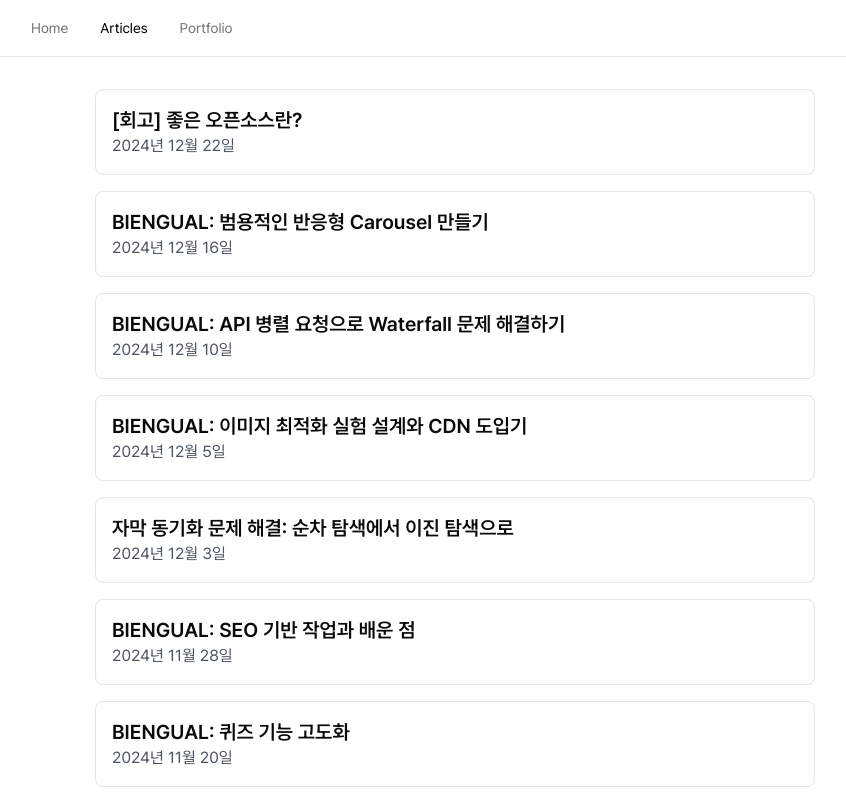
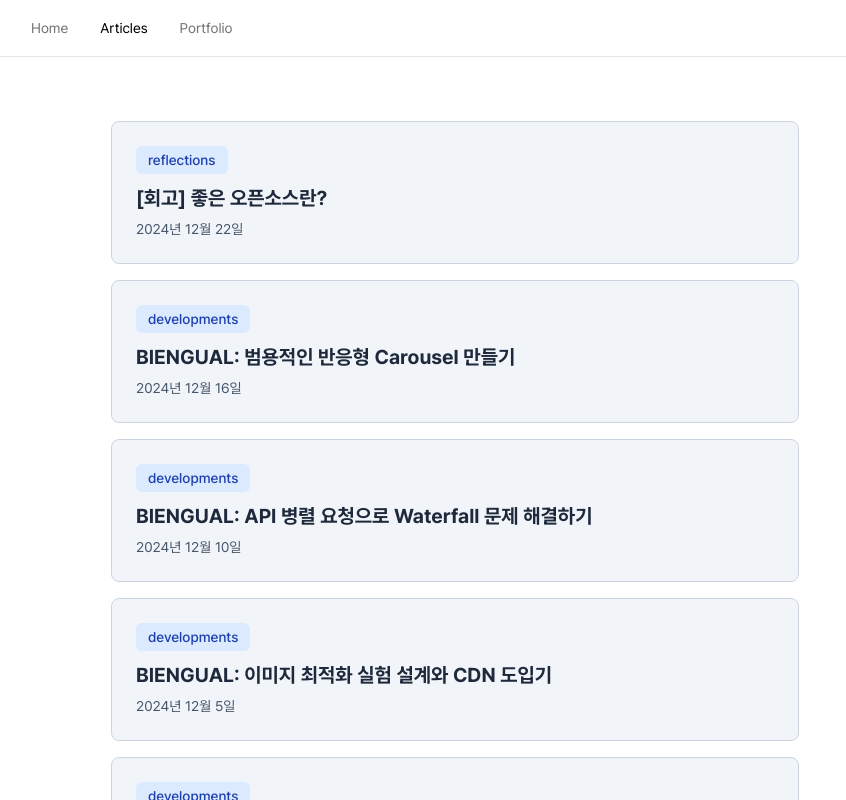
Before and after one commit to smosco/smosco.blog, a Next.js app: page /articles in a window 1280 px wide. Shown: the top 800 px of the page, without its empty margins (185-1031 px from the left). Built offline with nearby package versions, Linux system fonts and the light colour scheme.

Commit message:
feat: article 카드 컴포넌트

```diff
--- a/src/app/articles/[slug]/page.tsx
+++ b/src/app/articles/[slug]/page.tsx
@@ -11,7 +11,7 @@ export default async function BlogPostPage({
     return (
       <div className="flex flex-col space-y-4 mb-32">
         <h1 className="text-3xl font-bold text-center">
-          포스트를 찾을 수 없습니다.
+          글을 찾을 수 없습니다.
         </h1>
       </div>
     );
--- a/src/app/articles/page.tsx
+++ b/src/app/articles/page.tsx
@@ -1,29 +1,31 @@
+import ArticleCard from '@/components/ArticlleCard';
 import { getAllPosts } from '@/lib/markdown';
 import Link from 'next/link';
 
 export default function ArticlesPage() {
   const articles = getAllPosts();
-  const orderedArticles = articles.sort(function (a, b) {
-    return new Date(b.date).getTime() - new Date(a.date).getTime();
+
+  const orderedArticles = [...articles].sort((a, b) => {
+    const dateA = new Date(a.date).getTime();
+    const dateB = new Date(b.date).getTime();
+    return dateB - dateA;
   });
 
   return (
-    <div className="container mx-auto">
+    <div className="container mx-auto px-4 py-8">
       <ul className="space-y-4">
         {orderedArticles.map((article) => (
           <li key={article.slug}>
             <Link href={`/articles/${article.slug}`}>
-              <div className="border rounded-lg p-4 hover:shadow-md">
-                <h2 className="text-xl font-semibold">{article.title}</h2>
-                {/* 날짜 변환 */}
-                <p className="text-gray-600">
-                  {new Date(article.date).toLocaleDateString('ko-KR', {
-                    year: 'numeric',
-                    month: 'long',
-                    day: 'numeric',
-                  })}
-                </p>
-              </div>
+              <ArticleCard
+                category={article.category}
+                title={article.title}
+                date={new Date(article.date).toLocaleDateString('ko-KR', {
+                  year: 'numeric',
+                  month: 'long',
+                  day: 'numeric',
+                })}
+              />
             </Link>
           </li>
         ))}
--- /dev/null
+++ b/src/components/ArticlleCard.tsx
@@ -0,0 +1,37 @@
+import { ArrowUpRight } from 'lucide-react';
+
+interface ArticleCardProps {
+  title: string;
+  date: string;
+  category: string;
+}
+
+export default function ArticleCard({
+  title,
+  date,
+  category,
+}: ArticleCardProps) {
+  return (
+    <div className="group relative hover:bg-slate-200 bg-slate-100 dark:bg-slate-800 dark:hover:bg-slate-700 rounded-lg border border-slate-300 dark:border-slate-600 transition-all duration-100 overflow-hidden">
+      <div className="p-6 flex flex-col justify-between">
+        <div className="flex items-center gap-2">
+          <span className="inline-block px-3 py-1 text-sm font-medium rounded-md bg-blue-100 text-blue-800 dark:bg-blue-900 dark:text-blue-100">
+            {category}
+          </span>
+        </div>
+
+        <h2 className="mt-3 text-xl font-bold text-slate-800 dark:text-slate-100 leading-tight">
+          {title}
+        </h2>
+
+        <time className="block mt-2 text-sm text-slate-600 dark:text-slate-400">
+          {date}
+        </time>
+
+        <div className="absolute top-4 right-4 opacity-0 group-hover:opacity-100 transition-opacity duration-200">
+          <ArrowUpRight size={20} className="text-slate-400 " />
+        </div>
+      </div>
+    </div>
+  );
+}
```
